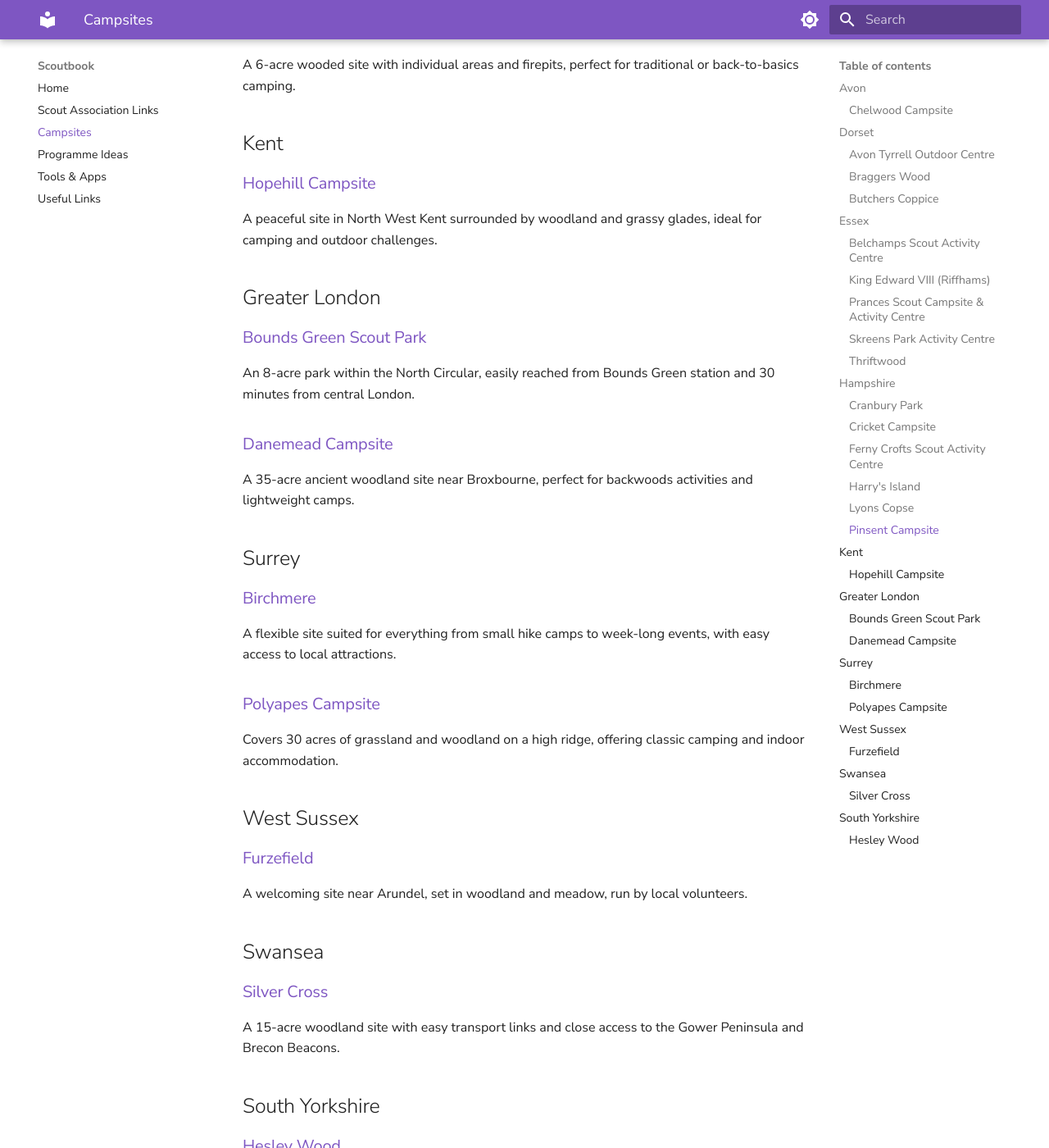
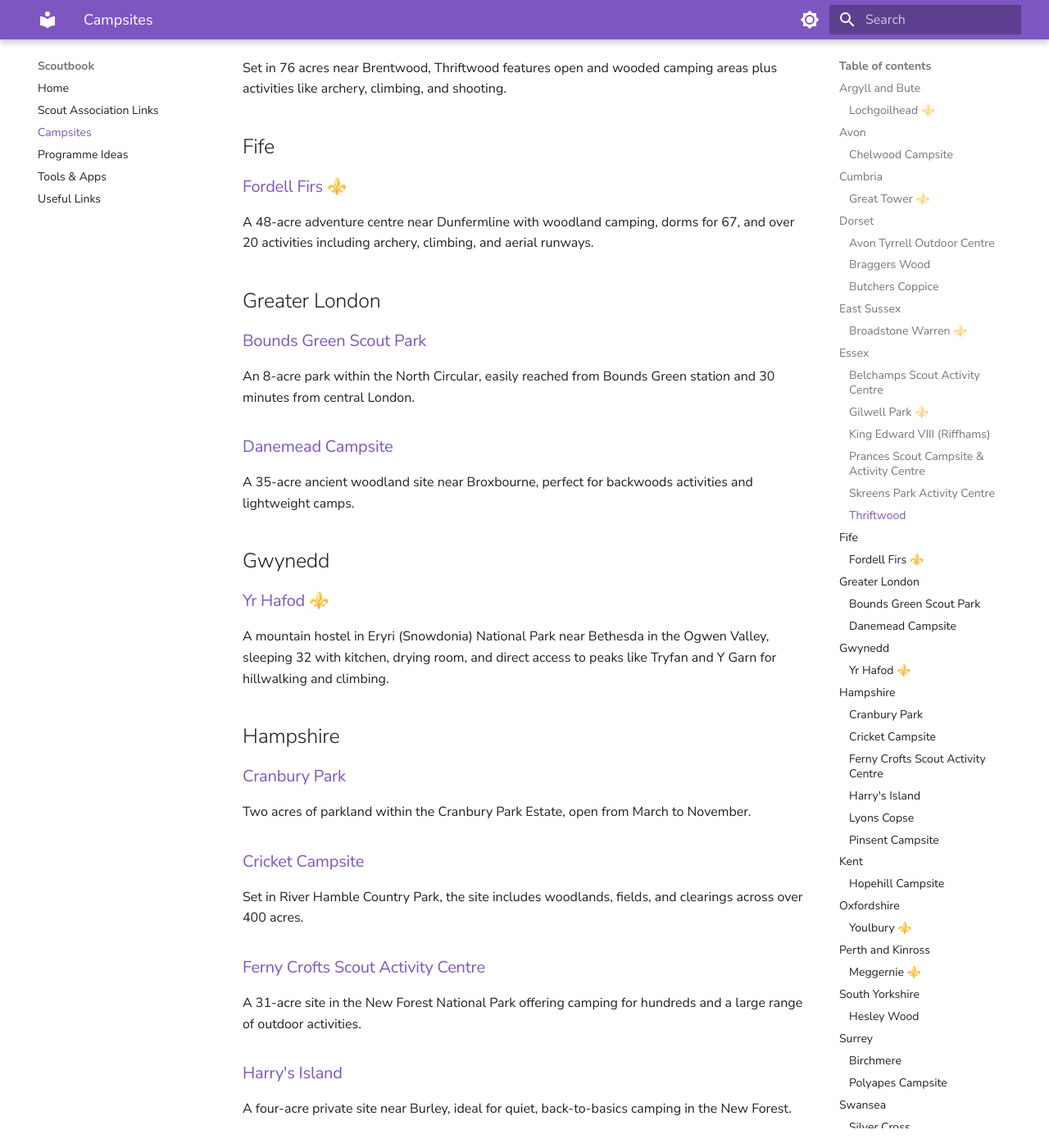
Before and after one commit to krisreynolds/scoutbook, an MkDocs documentation site: the page built from docs/campsites.md, in a window 1280 px wide and 1400 px high, scrolled down 2184 px. Shown: the whole window at 82% size. Built offline with MkDocs 1.6.1 and Material for MkDocs 9.7.7, drawn with Linux system fonts in a browser that asks for light colours; some web fonts are replaced; some of the changed text lies outside the part shown.

Commit message:
Added Scout Adventures locations

```diff
--- a/docs/campsites.md
+++ b/docs/campsites.md
@@ -1,11 +1,23 @@
-# Scoutbook - Campsites
+# Campsites
 
 [➕ Submit an entry](https://github.com/krisreynolds/scoutbook/issues/new/choose)
+
+Sites marked with ⚜️ are run by Scout Adventures, part of The Scout Association.
+
+## Argyll and Bute
+
+### [Lochgoilhead](https://www.scoutadventures.org.uk/centre/lochgoilhead) ⚜️
+A lochside centre in Loch Lomond and Trossachs National Park at Shelter Park, Lochgoilhead, with indoor accommodation for 136, camping areas, and water/land activities like kayaking, climbing, and hillwalking.
 
 ## Avon
 
 ### [Chelwood Campsite](https://www.1stkeynshamscouts.org.uk/chelwood/)
 A 30-acre site hidden in the Avon countryside with broad camping fields, woodland edges, and a winding stream perfect for bivouacking.
+
+## Cumbria
+
+### [Great Tower](https://www.scoutadventures.org.uk/centre/great-tower) ⚜️
+A 250-acre woodland site on Lake Windermere near Newby Bridge, with lodges, tented villages, camping, and activities like kayaking, climbing, and bushcraft.
 
 ## Dorset
 
@@ -18,10 +30,18 @@
 ### [Butchers Coppice](https://www.butcherscoppice.org.uk/)
 A 7½-acre site in north-west Bournemouth with easy access to Poole, Christchurch, and Wimborne.
 
+## East Sussex
+
+### [Broadstone Warren](https://www.scoutadventures.org.uk/centre/broadstone-warren) ⚜️
+A 400-acre woodland site in Ashdown Forest near Forest Row, featuring extensive camping areas, activity zones, and residential accommodation for large groups.
+
 ## Essex
 
 ### [Belchamps Scout Activity Centre](https://www.belchamps.org.uk/)
 A 28-acre activity centre with open fields, three lodges, and a wide mix of adventurous activities for all ages.
+
+### [Gilwell Park](https://www.scoutadventures.org.uk/centre/gilwell-park) ⚜️
+The home of Scouting! A 109-acre woodland site in Epping Forest near Chingford, offering camping fields, modern lodges, and activities like archery, climbing, and high ropes.
 
 ### [King Edward VIII (Riffhams)](https://www.chelmsfordscouts.org.uk/about/riffhams/)
 A 4-hectare wooded site beside National Trust land in Little Baddow, just a few miles from Hylands Park.
@@ -34,6 +54,24 @@
 
 ### [Thriftwood](http://www.thriftwood.org.uk/)
 Set in 76 acres near Brentwood, Thriftwood features open and wooded camping areas plus activities like archery, climbing, and shooting.
+
+## Fife
+
+### [Fordell Firs](https://www.scoutadventures.org.uk/centre/fordell-firs) ⚜️
+A 48-acre adventure centre near Dunfermline with woodland camping, dorms for 67, and over 20 activities including archery, climbing, and aerial runways.
+
+## Greater London
+
+### [Bounds Green Scout Park](https://londonscouts.org.uk/venues/scout-park/)
+An 8-acre park within the North Circular, easily reached from Bounds Green station and 30 minutes from central London.
+
+### [Danemead Campsite](https://danemeadcampsite.org.uk/)
+A 35-acre ancient woodland site near Broxbourne, perfect for backwoods activities and lightweight camps.
+
+## Gwynedd
+
+### [Yr Hafod](https://www.scoutadventures.org.uk/centre/yr-hafod) ⚜️
+A mountain hostel in Eryri (Snowdonia) National Park near Bethesda in the Ogwen Valley, sleeping 32 with kitchen, drying room, and direct access to peaks like Tryfan and Y Garn for hillwalking and climbing.
 
 ## Hampshire
 
@@ -60,13 +98,20 @@
 ### [Hopehill Campsite](https://www.graveshamscouts.org.uk/hopehill-campsite/)
 A peaceful site in North West Kent surrounded by woodland and grassy glades, ideal for camping and outdoor challenges.
 
-## Greater London
+## Oxfordshire
 
-### [Bounds Green Scout Park](https://londonscouts.org.uk/venues/scout-park/)
-An 8-acre park within the North Circular, easily reached from Bounds Green station and 30 minutes from central London.
+### [Youlbury](https://www.scoutadventures.org.uk/centre/youlbury) ⚜️
+A 42-acre woodland site on Boars Hill near Oxford, offering camping fields, lodges for 86, and activities like climbing, archery, go-karts, and aerial challenges.
 
-### [Danemead Campsite](https://danemeadcampsite.org.uk/)
-A 35-acre ancient woodland site near Broxbourne, perfect for backwoods activities and lightweight camps.
+## Perth and Kinross
+
+### [Meggernie](https://www.scoutadventures.org.uk/centre/meggernie) ⚜️
+A remote 110-acre estate in Glen Lyon near Aberfeldy, offering self-catering lodges for 30, wild camping, and activities like survival skills, gorge walking, and environmental studies.
+
+## South Yorkshire
+
+### [Hesley Wood](https://hesleywood.org.uk/)
+132 acres of fields and woodland with three lodges and 26 camping pitches set for exploration and adventure.
 
 ## Surrey
 
@@ -76,17 +121,12 @@
 ### [Polyapes Campsite](https://www.polyapes.org.uk/)
 Covers 30 acres of grassland and woodland on a high ridge, offering classic camping and indoor accommodation.
 
-## West Sussex
-
-### [Furzefield](https://alscouts.org.uk/campsite/)
-A welcoming site near Arundel, set in woodland and meadow, run by local volunteers.
-
 ## Swansea
 
 ### [Silver Cross](https://www.silvercross.org.uk/)
 A 15-acre woodland site with easy transport links and close access to the Gower Peninsula and Brecon Beacons.
 
-## South Yorkshire
+## West Sussex
 
-### [Hesley Wood](https://hesleywood.org.uk/)
-132 acres of fields and woodland with three lodges and 26 camping pitches set for exploration and adventure.
+### [Furzefield](https://alscouts.org.uk/campsite/)
+A welcoming site near Arundel, set in woodland and meadow, run by local volunteers.
```
